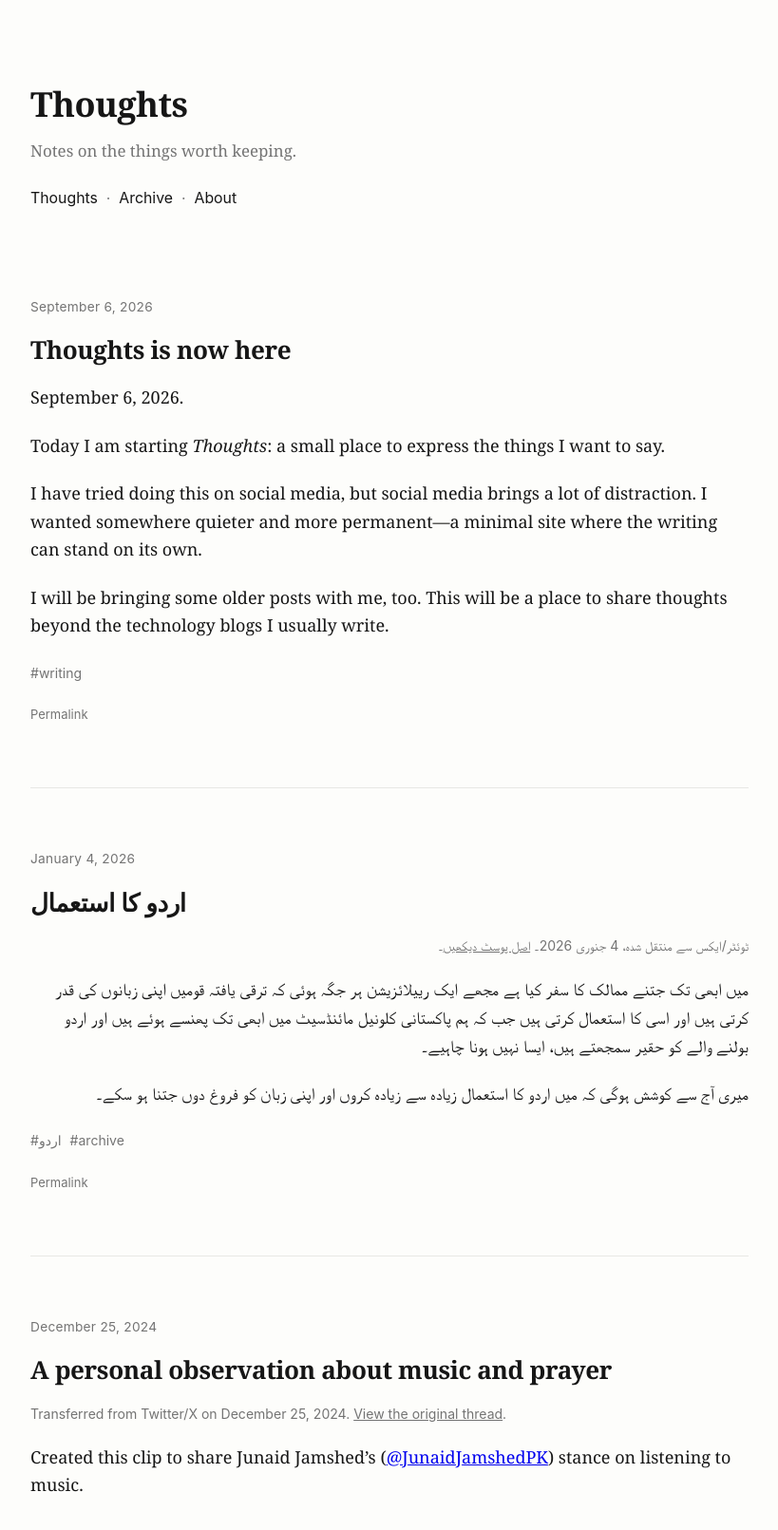
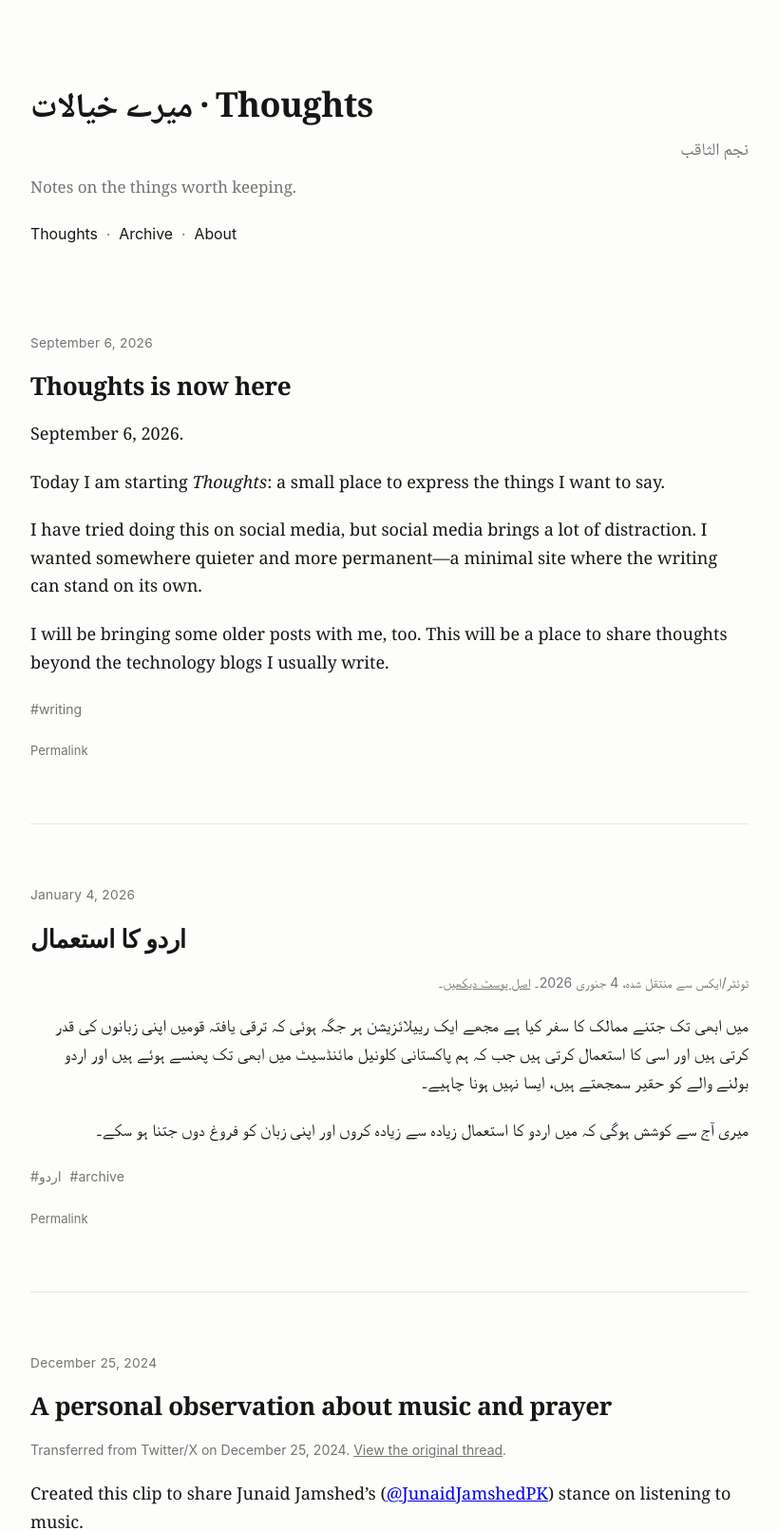
Before and after one commit to njmulsqb/thoughts, a Jekyll site: the page built from index.html, in a window 1280 px wide, cut to the strip 0-1611 px from the top of the page. Shown: the whole strip at 95% size, without its empty margins (230-1049 px from the left). Built offline with Jekyll 4.4.1, drawn with Linux system fonts in a browser that asks for light colours.

Commit message:
Add Urdu site identity

```diff
--- a/_config.yml
+++ b/_config.yml
@@ -1,4 +1,5 @@
-title: Thoughts
+title: "میرے خیالات · Thoughts"
+author_urdu: "نجم الثاقب"
 description: Notes on the things worth keeping.
 url: "https://njmulsqb.github.io"
 baseurl: "/thoughts"
--- a/_layouts/default.html
+++ b/_layouts/default.html
@@ -10,7 +10,8 @@
   <body>
     <main class="page">
       <header class="site-header">
-        <a class="site-title" href="{{ '/' | relative_url }}">{{ site.title }}</a>
+        <a class="site-title" href="{{ '/' | relative_url }}"><span lang="ur" dir="rtl" class="site-title-urdu">میرے خیالات</span><span class="site-title-divider" aria-hidden="true">·</span><span>Thoughts</span></a>
+        <p lang="ur" dir="rtl" class="site-author">{{ site.author_urdu }}</p>
         <p class="site-description">{{ site.description }}</p>
         <nav aria-label="Main navigation">
           <a href="{{ '/' | relative_url }}">Thoughts</a>
--- a/assets/css/style.css
+++ b/assets/css/style.css
@@ -38,6 +38,15 @@ h1, h2, h3 {
   line-height: 1.1;
   text-decoration: none;
 }
+
+.site-title-urdu,
+.site-author {
+  font-family: "Noto Naskh Arabic", "Noto Nastaliq Urdu", Georgia, serif;
+}
+
+.site-title-urdu { display: inline-block; }
+.site-title-divider { margin: 0 0.2em; }
+.site-author { color: var(--muted); font-size: 1rem; margin: 0.5rem 0 -0.25rem; }
 
 .site-description {
   margin: 0.75rem 0 1.25rem;
```
